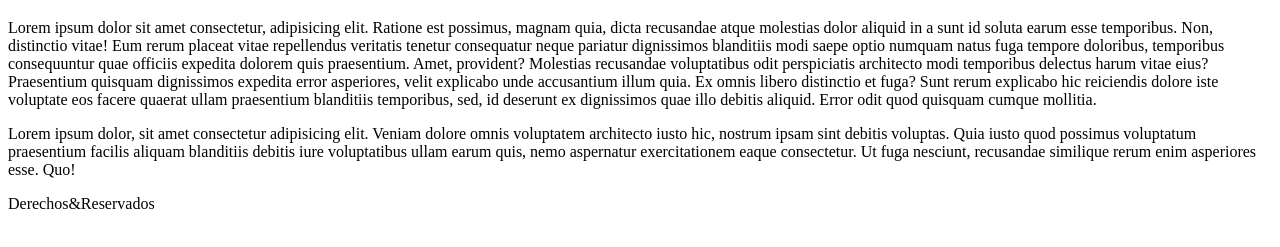
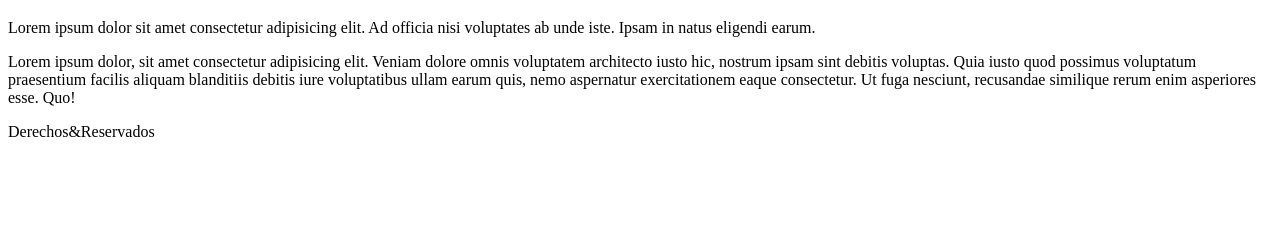
Before and after one commit to AniMuscolo/Repositorio-Compartido, a plain HTML site: page Nueva carpeta/index.html in a window 1280 px wide. Shown: the part 61-308 px from the top of the page. Drawn offline with Linux system fonts and the light colour scheme.

Commit message:
se cambio un sectio y parrafo

```diff
--- a/Nueva carpeta/index.html
+++ b/Nueva carpeta/index.html
@@ -7,12 +7,9 @@
 </head>
 <body>
     <h1> Prueba</h1>
-        <p>
-            Lorem ipsum dolor sit amet consectetur, adipisicing elit. Ratione est possimus, magnam quia, dicta recusandae atque molestias dolor aliquid in a sunt id soluta earum esse temporibus. Non, distinctio vitae!
-            Eum rerum placeat vitae repellendus veritatis tenetur consequatur neque pariatur dignissimos blanditiis modi saepe optio numquam natus fuga tempore doloribus, temporibus consequuntur quae officiis expedita dolorem quis praesentium. Amet, provident?
-            Molestias recusandae voluptatibus odit perspiciatis architecto modi temporibus delectus harum vitae eius? Praesentium quisquam dignissimos expedita error asperiores, velit explicabo unde accusantium illum quia. Ex omnis libero distinctio et fuga?
-            Sunt rerum explicabo hic reiciendis dolore iste voluptate eos facere quaerat ullam praesentium blanditiis temporibus, sed, id deserunt ex dignissimos quae illo debitis aliquid. Error odit quod quisquam cumque mollitia.
-        </p>
+       <section>
+        <p>Lorem ipsum dolor sit amet consectetur adipisicing elit. Ad officia nisi voluptates ab unde iste. Ipsam in natus eligendi earum.</p>
+       </section>
 
         <section>
             <p>Lorem ipsum dolor, sit amet consectetur adipisicing elit. Veniam dolore omnis voluptatem architecto iusto hic, nostrum ipsam sint debitis voluptas. Quia iusto quod possimus voluptatum praesentium facilis aliquam blanditiis debitis iure voluptatibus ullam earum quis, nemo aspernatur exercitationem eaque consectetur. Ut fuga nesciunt, recusandae similique rerum enim asperiores esse. Quo!</p>
```
